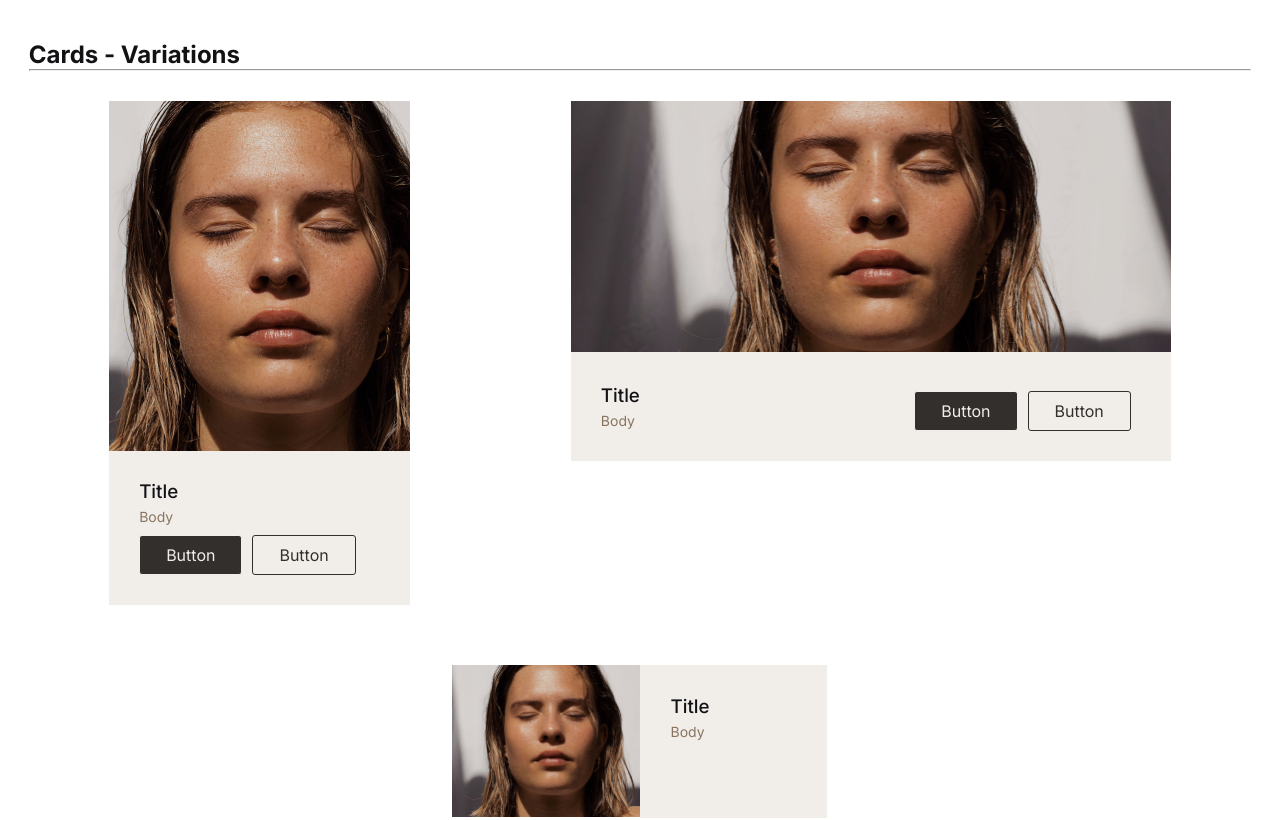
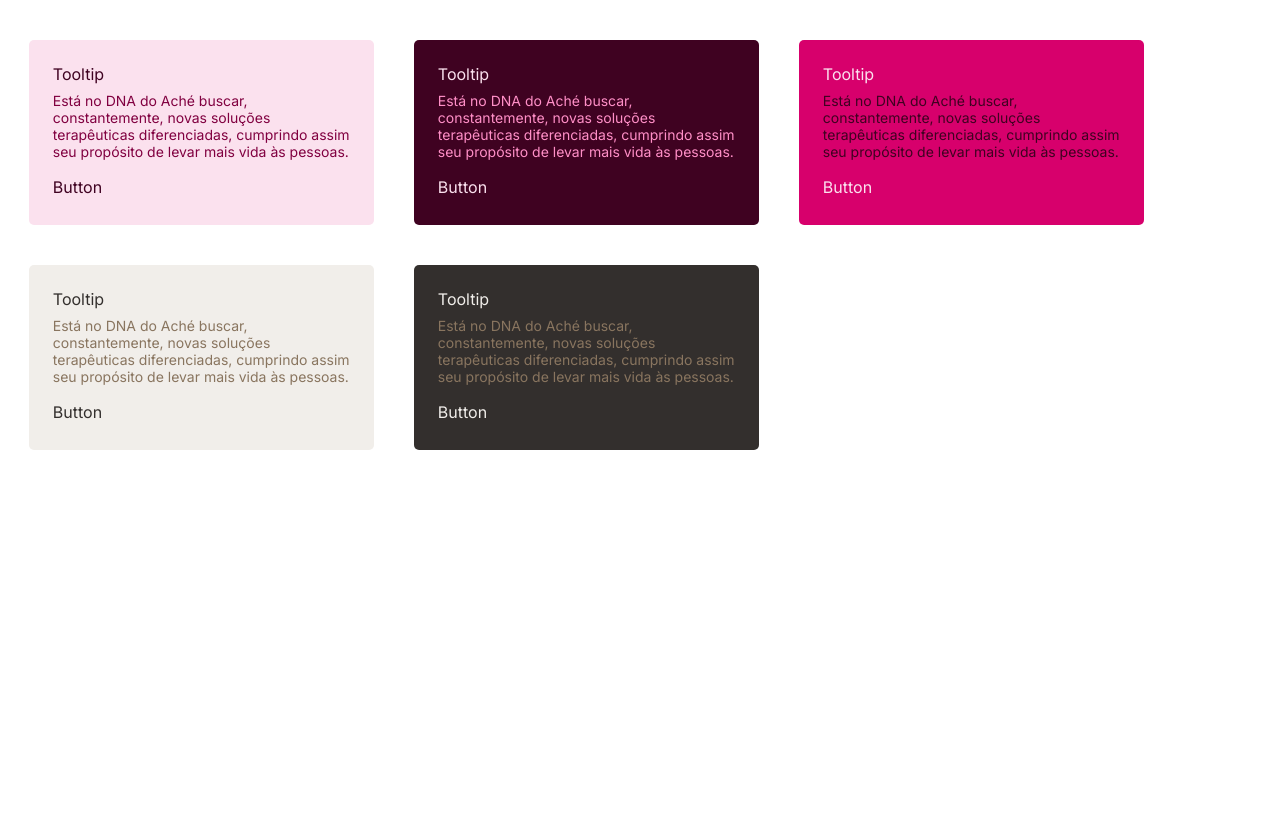
Before and after one commit to renanmurilo/style-guide-react, a React app: page / in a window 1280 px wide. Shown: the top 820 px of the page. Built offline with nearby package versions, Linux system fonts and the light colour scheme.

Commit message:
Criação dos Tooltip

```diff
--- a/package.json
+++ b/package.json
@@ -29,7 +29,7 @@
     "html-webpack-plugin": "^4.5.1",
     "identity-obj-proxy": "^3.0.0",
     "jest": "^26.6.3",
-    "node-sass": "^6.0.1",
+    "node-sass": "^8.0.0",
     "react-app-polyfill": "^2.0.0",
     "react-refresh": "^0.9.0",
     "sass-loader": "^10.1.1",
--- a/src/App.jsx
+++ b/src/App.jsx
@@ -1,11 +1,12 @@
 import { Cards } from './components/Cards';
+import { Tooltip } from './components/Tooltip';
 
 import './styles/global.scss';
 
 export function App() {
   return (
     <div className='container'>
-      <h2>Cards - Variations</h2>
+      {/* <h2>Cards - Variations</h2>
       <hr />
       <div className='container__wrapper'>
         <Cards className='card-vertical' />
@@ -42,6 +43,14 @@ export function App() {
         <Cards className='card-vertical' color="pink-10" size="small"/>
         <Cards className='card-vertical' color="pink-10" size="medium" />
         <Cards className='card-vertical' color="pink-10" size="large" />
+      </div> */}
+
+      <div className='container__wrapper gap'>
+        <Tooltip className="tooltip-primary-positive"/>
+        <Tooltip className="tooltip-primary-negative"/>
+        <Tooltip className="tooltip-primary-color"/>
+        <Tooltip className="tooltip-secondary-positive"/>
+        <Tooltip className="tooltip-secondary-negative"/>
       </div>
     </div>
   );
--- /dev/null
+++ b/src/components/Tooltip/index.jsx
@@ -0,0 +1,11 @@
+import './styles.scss'
+
+export function Tooltip(props) {
+  return (
+    <div className={ `tooltip ${props.className}`}>
+      <h3>Tooltip</h3>
+      <p>Está no DNA do Aché buscar, constantemente, novas soluções terapêuticas diferenciadas, cumprindo assim seu propósito de levar mais vida às pessoas.</p>
+      <a href="javascript:void(0)" className={`${props.className}__button`}>Button</a>
+    </div>
+  )
+}
--- /dev/null
+++ b/src/components/Tooltip/styles.scss
@@ -0,0 +1,109 @@
+.tooltip {
+  width: 21.5625rem;
+  height: 11.5625rem;
+  border-radius: 0.3125rem;
+  padding: 1.5rem;
+
+  h3 {
+    font-size: 1rem;
+    font-weight: 400;
+    margin-bottom: 0.5rem;
+  }
+
+  p {
+    font-size: 0.875rem;
+    font-weight: 400;
+    line-height: -2%;
+    margin-bottom: 1.0625rem;
+  }
+
+  &__button {
+    font-size: 0.875rem;
+    font-weight: 400;
+  }
+
+  &-primary-positive {
+    background-color: var(--pink-10);
+
+    h3 {
+      color: var(--bordo-90);
+    }
+
+    p {
+      color: var(--red-90);
+    }
+
+    &__button {
+      color: var(--bordo-90);
+      text-decoration: none;
+    }
+  }
+
+  &-primary-negative {
+    background-color: var(--bordo-90);
+
+    h3 {
+      color: var(--pink-10);
+    }
+
+    p {
+      color: var(--pink-90);
+    }
+
+    &__button {
+      color: var(--pink-10);
+      text-decoration: none;
+    }
+  }
+
+  &-primary-color {
+    background-color: var(--red-60);
+
+    h3 {
+      color: var(--pink-10);
+    }
+
+    p {
+      color: var(--bordo-90);
+    }
+
+    &__button {
+      color: var(--pink-10);
+      text-decoration: none;
+    }
+  }
+
+  &-secondary-positive {
+    background-color: var(--gray-20);
+
+    h3 {
+      color: var(--brown-90);
+    }
+
+    p {
+      color: var(--brown-50);
+    }
+
+    &__button {
+      color: var(--brown-90);
+      text-decoration: none;
+    }
+  }
+
+  &-secondary-negative {
+    background-color: var(--brown-90);
+
+    h3 {
+      color: var(--gray-20);
+    }
+
+    p {
+      color: var(--brown-50);
+    }
+
+    &__button {
+      color: var(--gray-20);
+      text-decoration: none;
+    }
+  }
+}
--- a/src/styles/global.scss
+++ b/src/styles/global.scss
@@ -29,7 +29,7 @@
   --black: #000000;
 }
 
-@import url('https://fonts.googleapis.com/css2?family=Inter:wght@300;400;500;700&display=swap');
+@import url("https://fonts.googleapis.com/css2?family=Inter:wght@300;400;500;700&display=swap");
 * {
   margin: 0;
   padding: 0;
@@ -37,7 +37,7 @@
 }
 
 body {
-  font-family: 'Inter', sans-serif;
+  font-family: "Inter", sans-serif;
   color: #121214;
 }
 
@@ -50,6 +50,10 @@ body {
     display: flex;
     align-items: flex-start;
     flex-wrap: wrap;
+
+    &.gap {
+      gap: 2.5rem;
+    }
   }
 }
 
```
Also changed, not shown: src/components/Buttons/index.jsx (added, +13 -0 lines), 2 other files (tests, documents, lock files or other folders).
